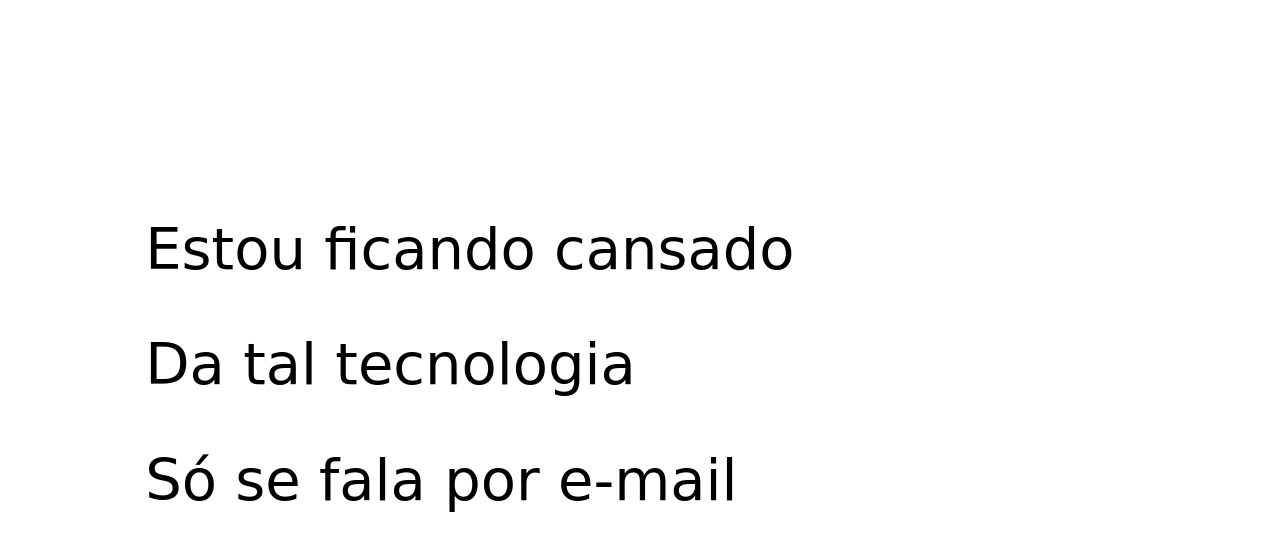
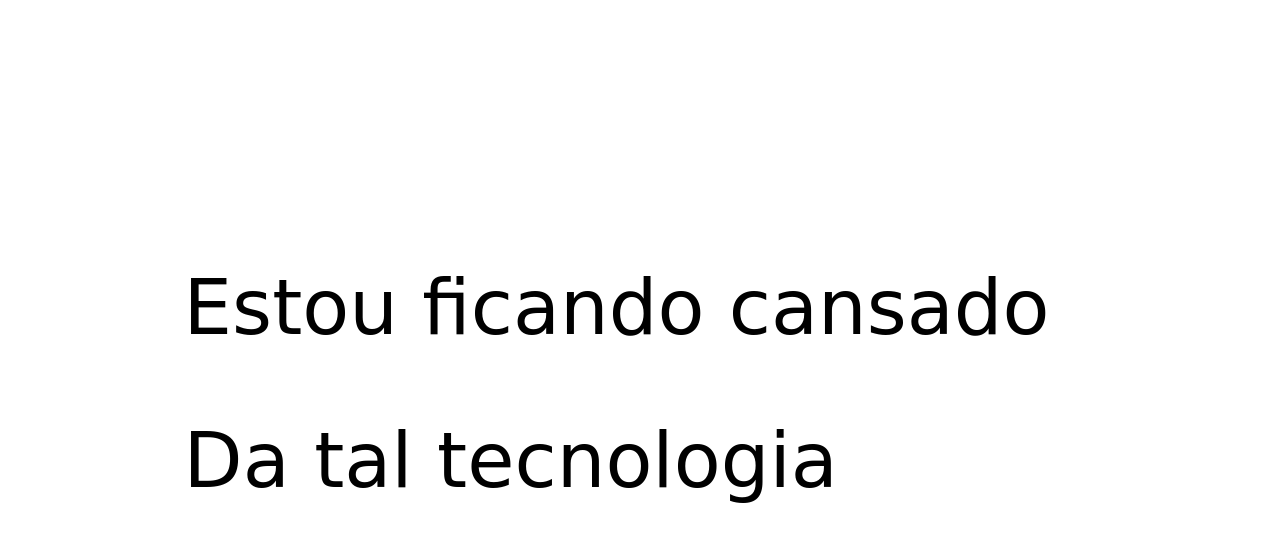
Before and after one commit to cidamaryr/projeto-cordel, a plain HTML site: page index.html in a window 1280 px wide. Shown: the part 263-800 px from the top of the page. Drawn offline with Linux system fonts and the light colour scheme.

Commit message:
tamanho fonte section

```diff
--- a/estilo/style.css
+++ b/estilo/style.css
@@ -52,7 +52,7 @@ section{
     line-height: 2em;
     padding-left: 30px;
     font-family: var(--fonte3);
-    font-size: 4.5vw;
+    font-size: 6vw;
 }
 
 section.normal{
```
